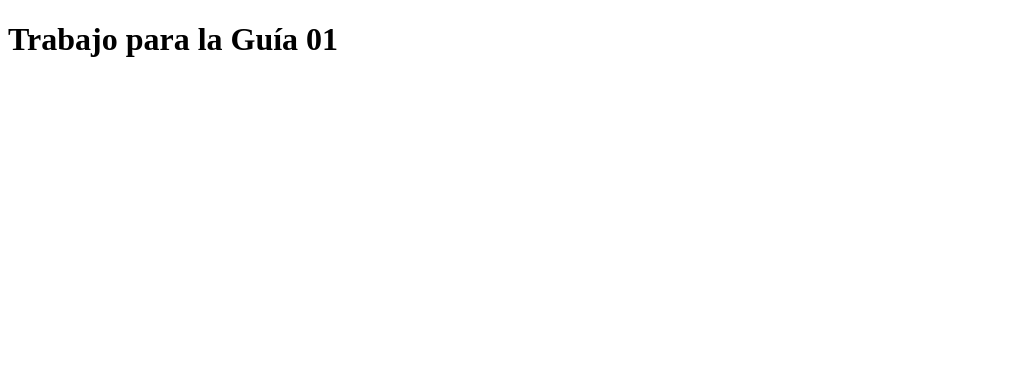
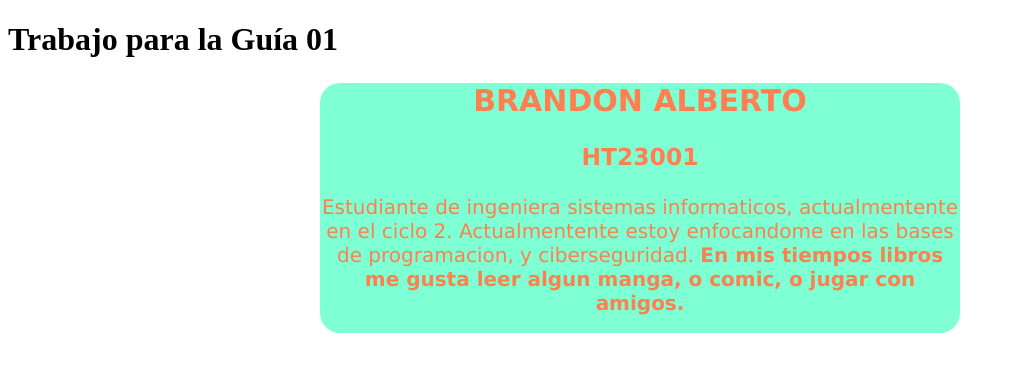
Before and after one commit to ll23023/guia01-LL23023, a plain HTML site: page index.html in a window 1280 px wide. Shown: the whole page, without its empty margins (0-1015 px from the left). Drawn offline with Linux system fonts and the light colour scheme.

Commit message:
agregue mi tarjeta personal HT23001

```diff
--- a/estilos.css
+++ b/estilos.css
@@ -0,0 +1,11 @@
+#tarjeta_brandon{
+    text-align: center;
+    width: 50vw;
+    height: 250px;
+    background-color: aquamarine;
+    color: coral;
+    border-radius: 20px;
+    margin: 0 auto;
+    font-family: Verdana, Geneva, Tahoma, sans-serif;
+    font-size: 20px;
+}
--- a/index.html
+++ b/index.html
@@ -3,9 +3,25 @@
 <head>
     <meta charset="UTF-8">
     <meta name="viewport" content="width=device-width, initial-scale=1.0">
+    <link rel="stylesheet" href="estilos.css">
     <title>Document</title>
 </head>
 <body>
     <h1>Trabajo para la Guía 01</h1>
+
+    <div id="tarjeta_brandon">
+        <h2>BRANDON ALBERTO</h2>
+        <h3>HT23001</h3>
+
+        <p>Estudiante de ingeniera sistemas informaticos, actualmentente en el ciclo 2.
+            Actualmentente estoy enfocandome en las bases de programacion, y ciberseguridad.
+            <strong>
+                 En mis tiempos libros me gusta leer algun manga, o comic, o jugar con amigos.
+            </strong>
+
+        </p>
+
+    </div>
+
 </body>
 </html>
```
